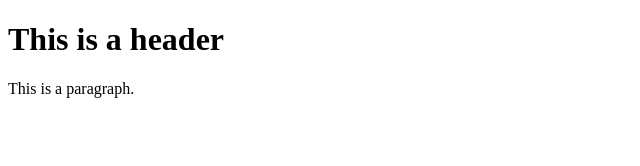
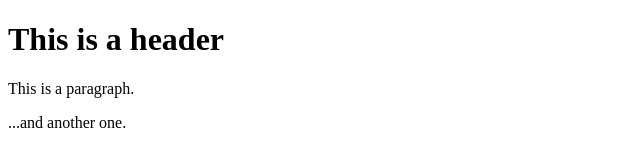
Before and after one commit to j-wey/git-test, a plain HTML site: page index.html in a window 1280 px wide. Shown: the whole page, without its empty margins (0-640 px from the left). Drawn offline with Linux system fonts and the light colour scheme.

Commit message:
third commit

```diff
--- a/index.html
+++ b/index.html
@@ -9,5 +9,6 @@
 <body>
     <h1>This is a header</h1>
     <p>This is a paragraph.</p>
+    <p>...and another one.</p>
 </body>
 </html>
```
